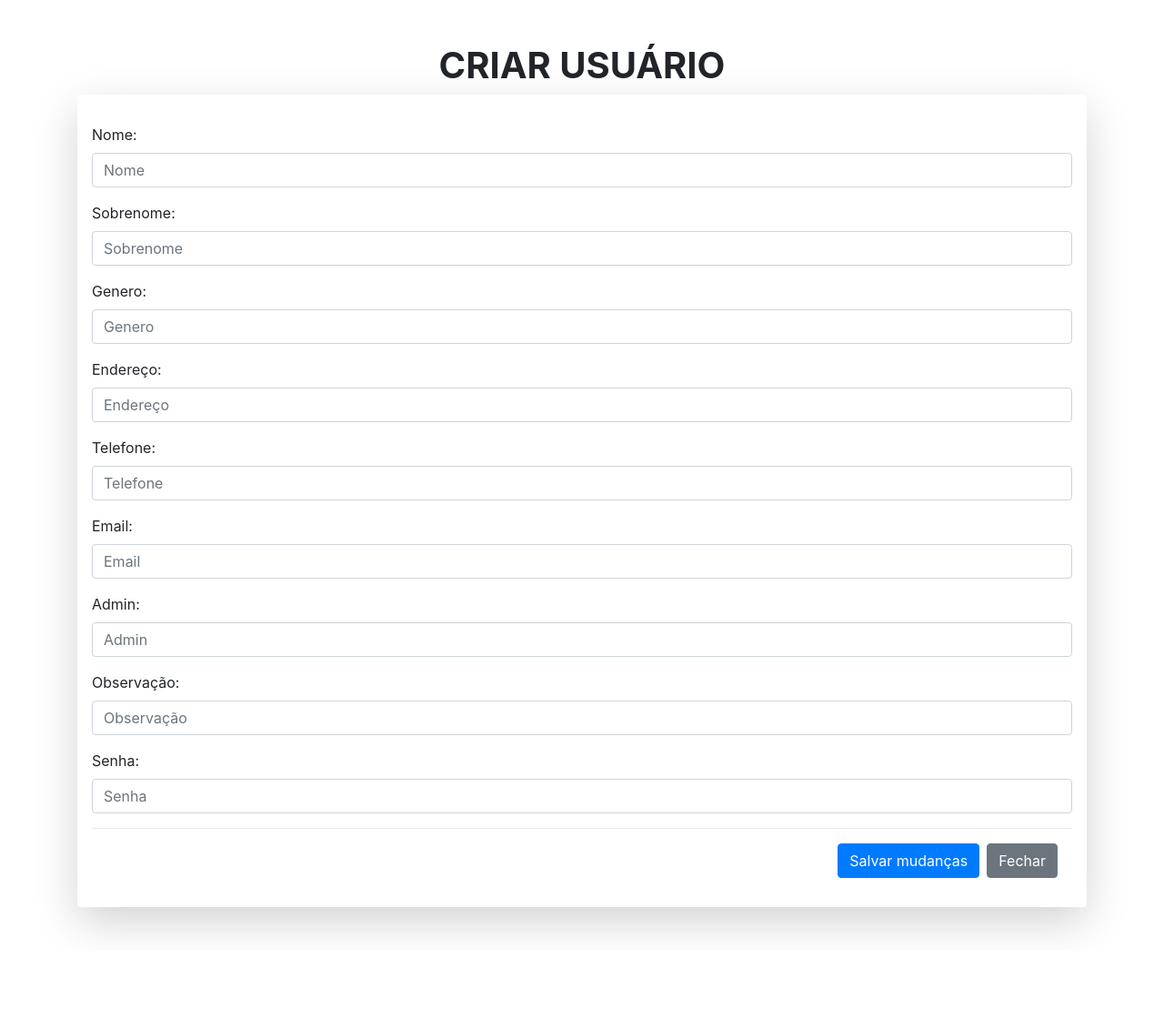
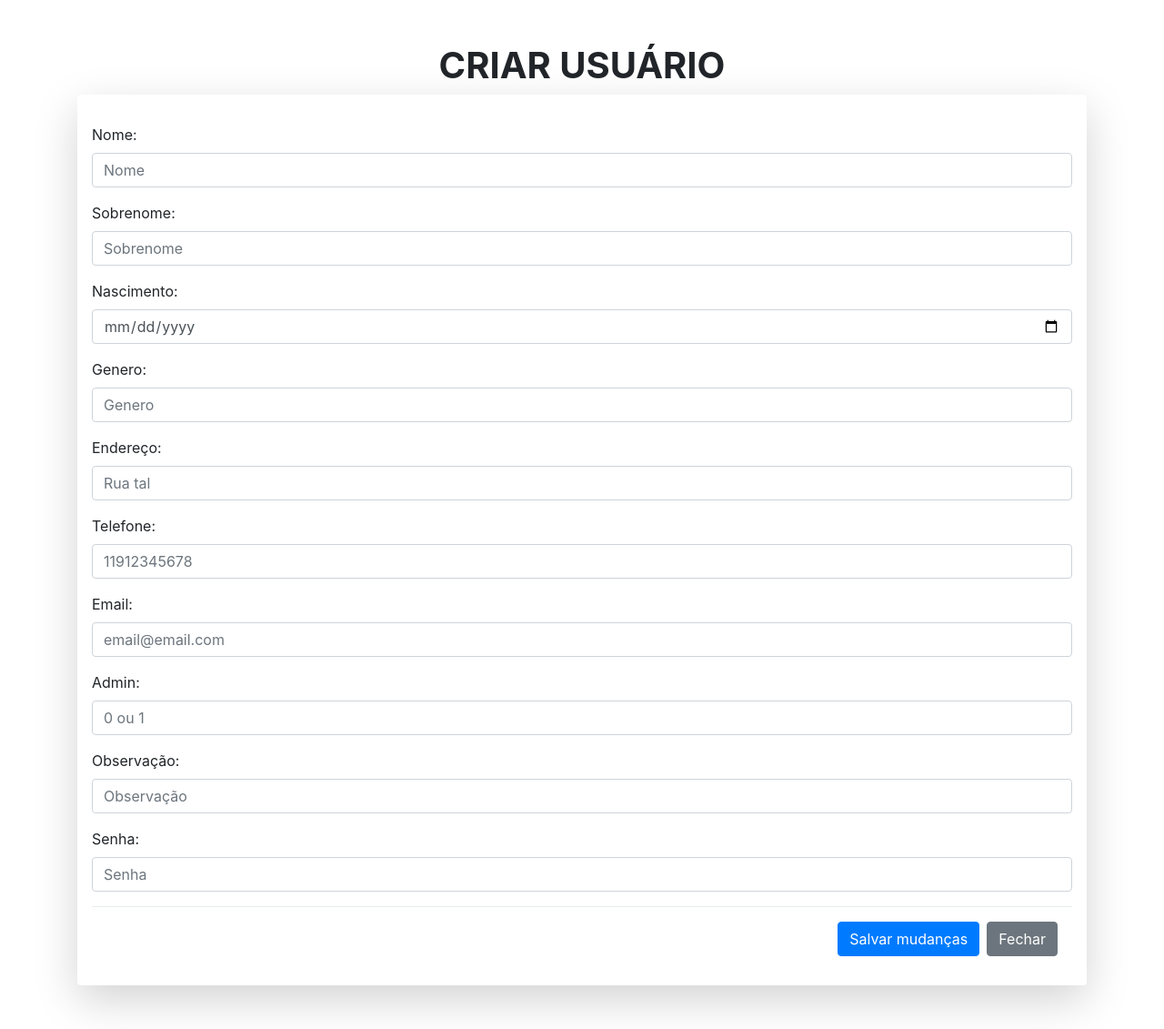
Before and after one commit to brunopontes90/Portal, a PHP site: page /Pages/create/create_tpl.php in a window 1280 px wide. Shown: the whole page at 91% size. Before the commit the page ends 1026 px from the top, so only its background shows below. Run offline with PHP 8.4, Linux system fonts and the light colour scheme; some libraries are stand-ins or nearby versions.

Commit message:
Criando visual da pagina de criacao de usuario

```diff
--- a/Pages/create/create_tpl.php
+++ b/Pages/create/create_tpl.php
@@ -47,25 +47,29 @@
             <label class="label">Sobrenome:</label>
             <input class="form-control" type="text" name="Sobrenome" id="Sobrenome" placeholder="Sobrenome" required />
         </div>
+        <div class="form-group mt-3">
+            <label class="label">Nascimento:</label>
+            <input class="form-control" type="date" name="DataNascimento" id="DataNascimento" placeholder="YYYY-DD-MM" required />
+        </div>
         <div class="form-group">
             <label class="label">Genero:</label>
             <input class="form-control" type="text" name="Genero" id="Genero" placeholder="Genero" required />
         </div>
         <div class="form-group">
             <label class="label">Endereço:</label>
-            <input class="form-control" type="text" name="Endereco" id="Endereco" placeholder="Endereço" required />
+            <input class="form-control" type="text" name="Endereco" id="Endereco" placeholder="Rua tal" required />
         </div>
         <div class="form-group">
             <label class="label">Telefone:</label>
-            <input class="form-control" type="text" name="telefone" id="telefone" placeholder="Telefone" required />
+            <input class="form-control" type="text" name="telefone" id="telefone" placeholder="11912345678" required />
         </div>
         <div class="form-group">
             <label class="label">Email:</label>
-            <input class="form-control" type="text" name="email" id="email" placeholder="Email" required />
+            <input class="form-control" type="text" name="email" id="email" placeholder="email@email.com" required />
         </div>
         <div class="form-group">
             <label class="label">Admin:</label>
-            <input class="form-control" type="text" name="admin" id="admin" placeholder="Admin" required />
+            <input class="form-control" type="number" name="admin" id="admin" placeholder="0 ou 1" required />
         </div>
         <div class="form-group">
             <label class="label">Observação:</label>
```
